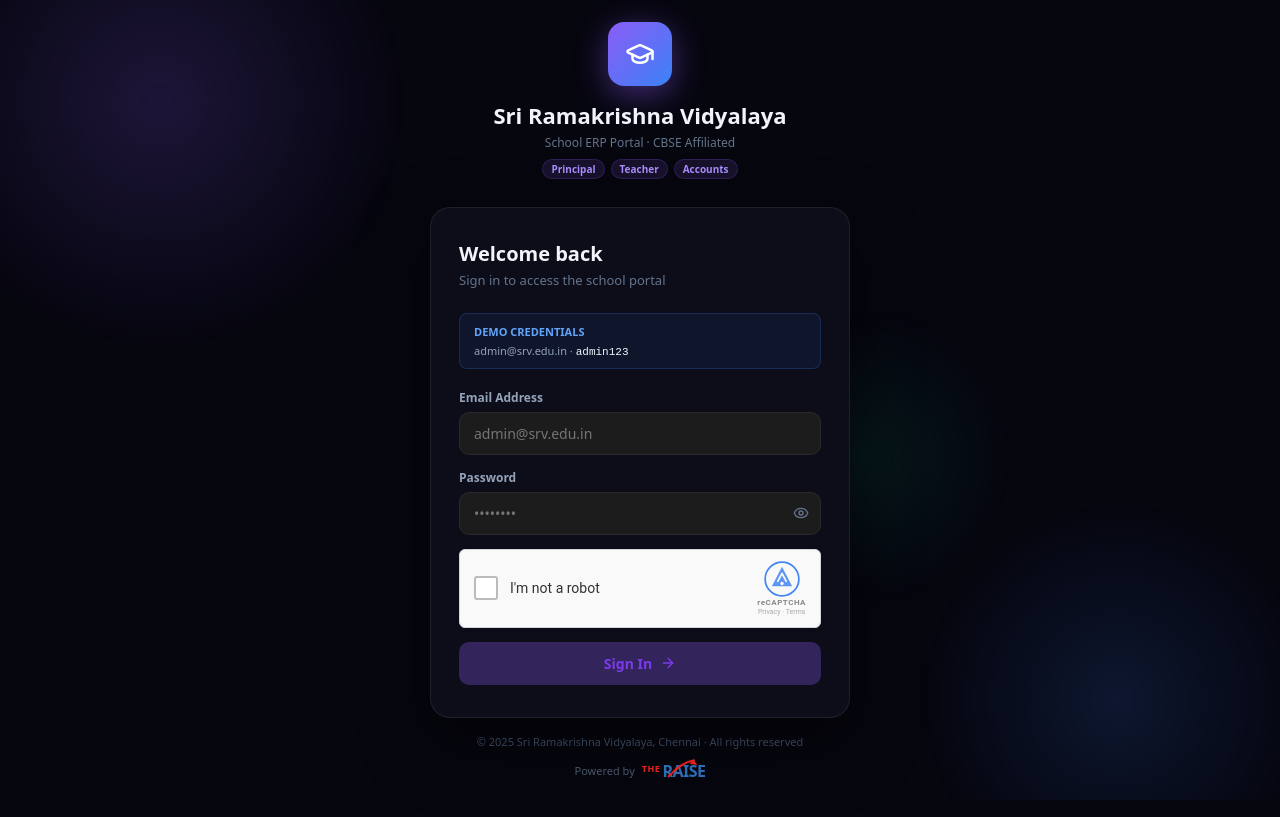
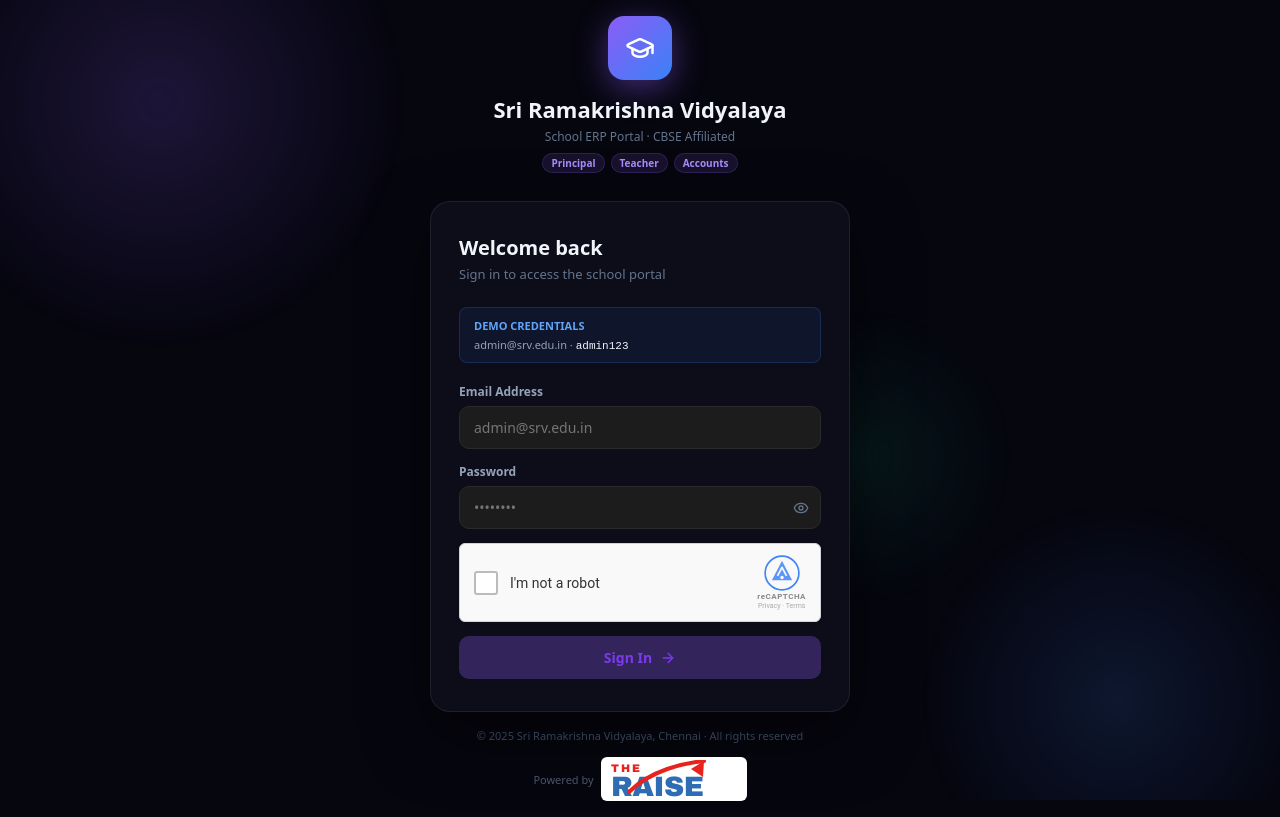
Before and after one commit to KejIt80888752/school-erp, a React (Vite) app: page /school-erp/login in a window 1280 px wide. Built offline with nearby package versions, Linux system fonts and the light colour scheme.

Commit message:
Fix: The Raise logo now visible with white background SVG

```diff
--- a/src/pages/Dashboard.tsx
+++ b/src/pages/Dashboard.tsx
@@ -15,21 +15,33 @@ import {
 import { useAuth } from '../App';
 
 /* ─── The Raise badge ───────────────────────────────────────── */
-const TheRaiseBadge = ({ size = 'sm' }: { size?: 'sm' | 'md' }) => {
-  const scale = size === 'md' ? 1.3 : 1;
-  return (
-    <div style={{ display: 'inline-flex', alignItems: 'center', gap: 2, userSelect: 'none' }}>
-      <span style={{ fontSize: 9 * scale, fontWeight: 900, color: '#E8231E', letterSpacing: '0.5px', lineHeight: 1, alignSelf: 'flex-start', marginTop: 1 }}>THE</span>
-      <div style={{ position: 'relative', display: 'inline-flex', alignItems: 'center' }}>
-        <span style={{ fontSize: 16 * scale, fontWeight: 900, color: '#2E6DB4', letterSpacing: '-0.5px', lineHeight: 1, fontFamily: 'system-ui, sans-serif' }}>RAISE</span>
-        <svg viewBox="0 0 80 40" width={46 * scale} height={23 * scale} style={{ position: 'absolute', top: -5 * scale, left: 2, pointerEvents: 'none' }}>
-          <path d="M8 32 Q30 8 52 4" stroke="#E8231E" strokeWidth="3.5" fill="none" strokeLinecap="round"/>
-          <polygon points="52,4 44,10 58,12" fill="#E8231E"/>
-        </svg>
-      </div>
-    </div>
-  );
-};
+const TheRaiseBadge = () => (
+  <div style={{
+    display: 'inline-block',
+    background: 'white',
+    borderRadius: 6,
+    padding: '3px 8px',
+    lineHeight: 1,
+    userSelect: 'none',
+    boxShadow: '0 2px 8px rgba(0,0,0,0.3)',
+  }}>
+    <svg viewBox="0 0 130 38" width="130" height="38" xmlns="http://www.w3.org/2000/svg" style={{ display: 'block' }}>
+      {/* THE — small red, top-left */}
+      <text x="2" y="12"
+        fontFamily="'Arial Black','Franklin Gothic Heavy',Impact,sans-serif"
+        fontSize="11" fontWeight="900" fill="#E8231E" letterSpacing="2">THE</text>
+      {/* RAISE — large blue */}
+      <text x="2" y="36"
+        fontFamily="'Arial Black','Franklin Gothic Heavy',Impact,sans-serif"
+        fontSize="28" fontWeight="900" fill="#2E6DB4" letterSpacing="-0.5">RAISE</text>
+      {/* Red curved arrow — sweeps from R/A area up to above I */}
+      <path d="M 20 32 C 42 10, 75 3, 95 1"
+        stroke="#E8231E" strokeWidth="4" fill="none" strokeLinecap="round"/>
+      {/* Arrowhead */}
+      <polygon points="95,1 82,9 94,17" fill="#E8231E"/>
+    </svg>
+  </div>
+);
 
 /* ─── Types ──────────────────────────────────────────────────── */
 type SectionId =
--- a/src/pages/Login.tsx
+++ b/src/pages/Login.tsx
@@ -5,17 +5,26 @@ import { useAuth } from '../App';
 
 /* ── The Raise badge ─────────────────────── */
 const TheRaiseBadge = () => (
-  <div style={{ display: 'inline-flex', alignItems: 'center', gap: 2, userSelect: 'none' }}>
-    <span style={{ fontSize: 9, fontWeight: 900, color: '#E8231E', letterSpacing: '0.5px', lineHeight: 1, alignSelf: 'flex-start', marginTop: 1 }}>THE</span>
-    <div style={{ position: 'relative', display: 'inline-flex', alignItems: 'center' }}>
-      {/* RAISE text */}
-      <span style={{ fontSize: 16, fontWeight: 900, color: '#2E6DB4', letterSpacing: '-0.5px', lineHeight: 1, fontFamily: 'system-ui, sans-serif' }}>RAISE</span>
-      {/* Red arrow SVG overlay */}
-      <svg viewBox="0 0 80 40" width="46" height="23" style={{ position: 'absolute', top: '-5px', left: '2px', pointerEvents: 'none' }}>
-        <path d="M8 32 Q30 8 52 4" stroke="#E8231E" strokeWidth="3.5" fill="none" strokeLinecap="round"/>
-        <polygon points="52,4 44,10 58,12" fill="#E8231E"/>
-      </svg>
-    </div>
+  <div style={{
+    display: 'inline-block',
+    background: 'white',
+    borderRadius: 6,
+    padding: '3px 8px',
+    lineHeight: 1,
+    userSelect: 'none',
+    boxShadow: '0 2px 8px rgba(0,0,0,0.3)',
+  }}>
+    <svg viewBox="0 0 130 38" width="130" height="38" xmlns="http://www.w3.org/2000/svg" style={{ display: 'block' }}>
+      <text x="2" y="12"
+        fontFamily="'Arial Black','Franklin Gothic Heavy',Impact,sans-serif"
+        fontSize="11" fontWeight="900" fill="#E8231E" letterSpacing="2">THE</text>
+      <text x="2" y="36"
+        fontFamily="'Arial Black','Franklin Gothic Heavy',Impact,sans-serif"
+        fontSize="28" fontWeight="900" fill="#2E6DB4" letterSpacing="-0.5">RAISE</text>
+      <path d="M 20 32 C 42 10, 75 3, 95 1"
+        stroke="#E8231E" strokeWidth="4" fill="none" strokeLinecap="round"/>
+      <polygon points="95,1 82,9 94,17" fill="#E8231E"/>
+    </svg>
   </div>
 );
 
```
